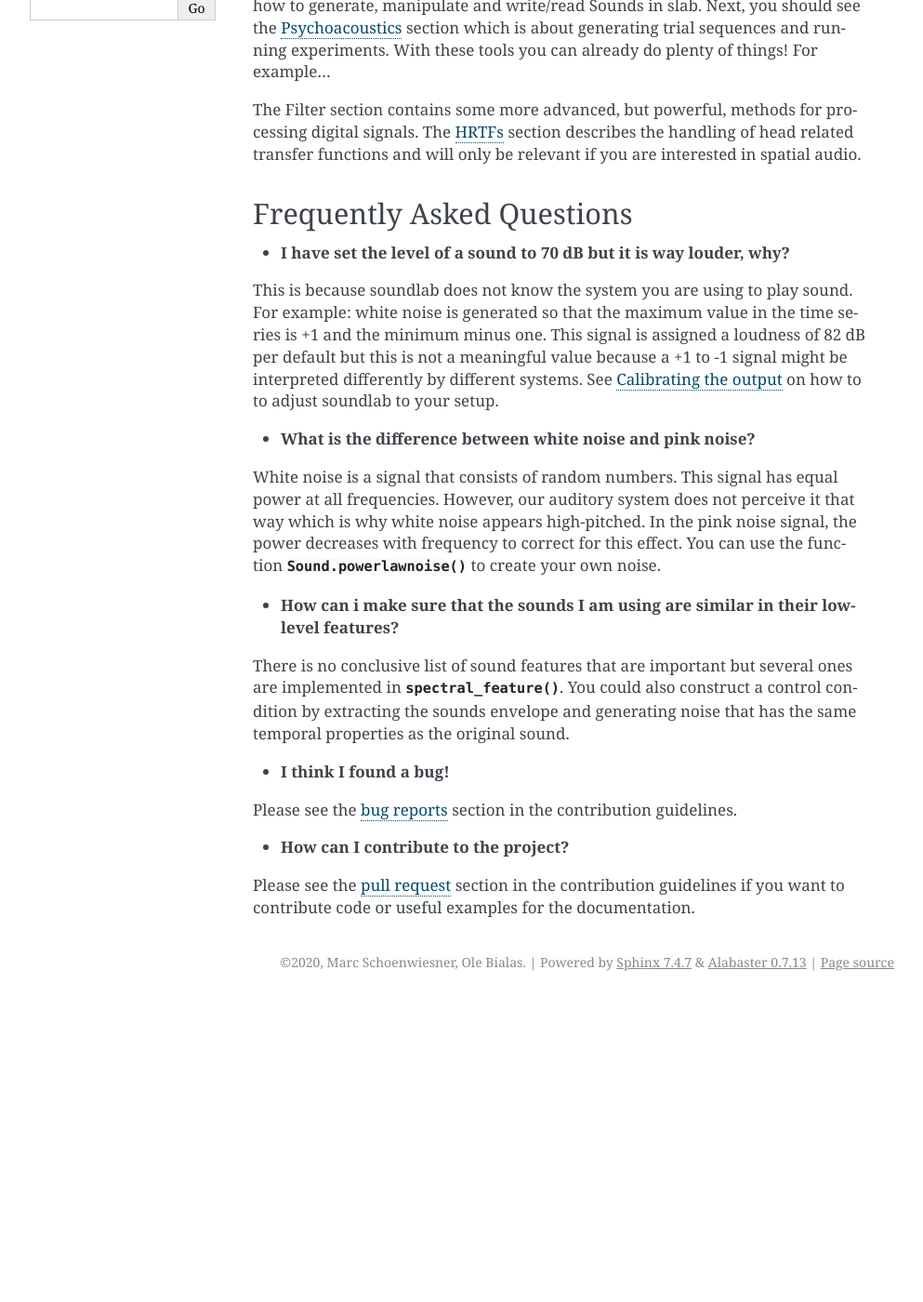
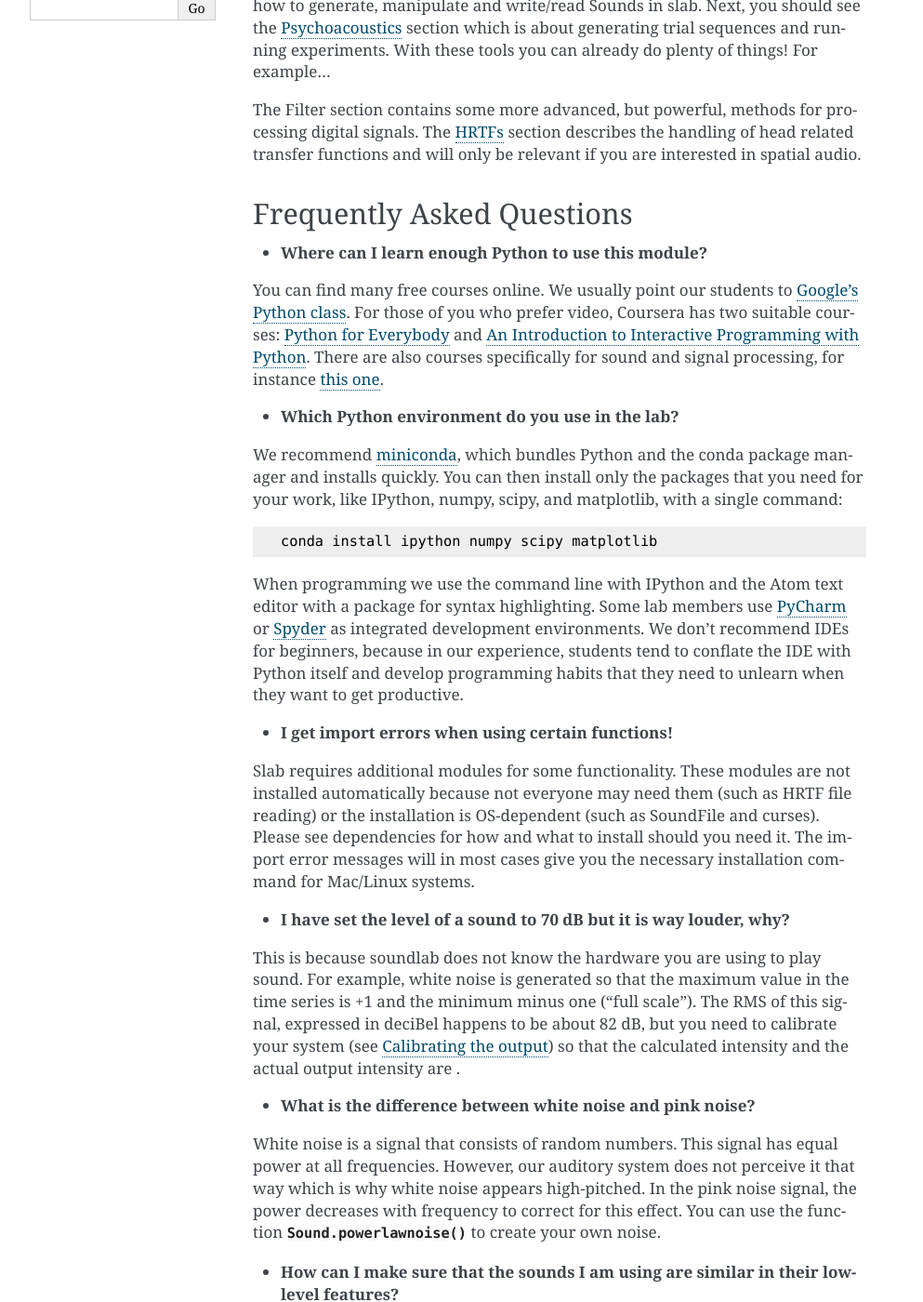
Before and after one commit to DrMarc/slab, a Sphinx documentation site: the page built from docs/introduction.rst, in a window 1280 px wide and 1400 px high, scrolled down 317 px. Shown: the whole window at 93% size, without its empty margins (148-1141 px from the left). Built offline with Sphinx 7.4.7, drawn with Linux system fonts in a browser that asks for light colours; before the commit the page ends 1391 px from its top, so only the background shows below that.

Commit message:
updated docs

```diff
--- a/docs/hrtf.rst
+++ b/docs/hrtf.rst
@@ -4,6 +4,8 @@ HRTFs
 =====
 
 The :class:`HRTF` class provides methods for manipulating, plotting, and applying head-related transfer functions.
+
+.. warning:: To read HRTF files in the sofa format, you need to install the h5netcdf module: `pip install h5netcdf`.
 
 .. note:: The class is at the moment geared towards plotting and analysis of HRTF files in the `sofa format <https://www.sofaconventions.org/>`_, because we needed that functionality for grant applications. The functionality will grow as we start to record and manipulate HRTFs more often.
 
--- a/docs/introduction.rst
+++ b/docs/introduction.rst
@@ -21,14 +21,29 @@ will only be relevant if you are interested in spatial audio.
 Frequently Asked Questions
 --------------------------
 
+* **Where can I learn enough Python to use this module?**
+
+You can find many free courses online. We usually point our students to `Google's Python class <https://developers.google.com/edu/python>`_. For those of you who prefer video, Coursera has two suitable courses: `Python for Everybody <https://www.coursera.org/learn/python>`_ and `An Introduction to Interactive Programming with Python <https://www.coursera.org/learn/interactive-python-1?trk=profile_certification_title>`_.
+There are also courses specifically for sound and signal processing, for instance `this one <https://www.coursera.org/learn/audio-signal-processing>`_.
+
+
+* **Which Python environment do you use in the lab?**
+
+We recommend `miniconda <https://docs.conda.io/en/latest/miniconda.html>`_, which bundles Python and the conda package manager and installs quickly. You can then install only the packages that you need for your work, like IPython, numpy, scipy, and matplotlib, with a single command::
+
+    conda install ipython numpy scipy matplotlib
+
+When programming we use the command line with IPython and the Atom text editor with a package for syntax highlighting. Some lab members use `PyCharm <https://www.jetbrains.com/pycharm/>`_ or `Spyder <https://www.spyder-ide.org>`_ as integrated development environments. We don't recommend IDEs for beginners, because in our experience, students tend to conflate the IDE with Python itself and develop programming habits that they need to unlearn when they want to get productive.
+
+
+* **I get import errors when using certain functions!**
+
+Slab requires additional modules for some functionality. These modules are not installed automatically because not everyone may need them (such as HRTF file reading) or the installation is OS-dependent (such as SoundFile and curses). Please see :ref:`dependencies` for how and what to install should you need it. The import error messages will in most cases give you the necessary installation command for Mac/Linux systems.
+
+
 * **I have set the level of a sound to 70 dB but it is way louder, why?**
 
-This is because soundlab does not know the system you are using to play sound.
-For example: white noise is generated so that the maximum value in the time
-series is +1 and the minimum minus one. This signal is assigned a loudness of
-82 dB per default but this is not a meaningful value because a +1 to -1 signal
-might be interpreted differently by different systems. See :ref:`calibration`
-on how to to adjust soundlab to your setup.
+This is because soundlab does not know the hardware you are using to play sound. For example, white noise is generated so that the maximum value in the time series is +1 and the minimum minus one ("full scale"). The RMS of this signal, expressed in deciBel happens to be about 82 dB, but you need to calibrate your system (see :ref:`calibration`) so that the calculated intensity and the actual output intensity are .
 
 
 * **What is the difference between white noise and pink noise?**
@@ -40,7 +55,7 @@ decreases with frequency to correct for this effect. You can use the function
 :func:`Sound.powerlawnoise` to create your own noise.
 
 
-* **How can i make sure that the sounds I am using are similar in their low-level features?**
+* **How can I make sure that the sounds I am using are similar in their low-level features?**
 
 There is no conclusive list of sound features that are important but several ones are implemented
 in :meth:`spectral_feature`. You could also construct a control condition by extracting the sounds
```
Also changed, not shown: docs/index.rst (+26 -1 lines).
